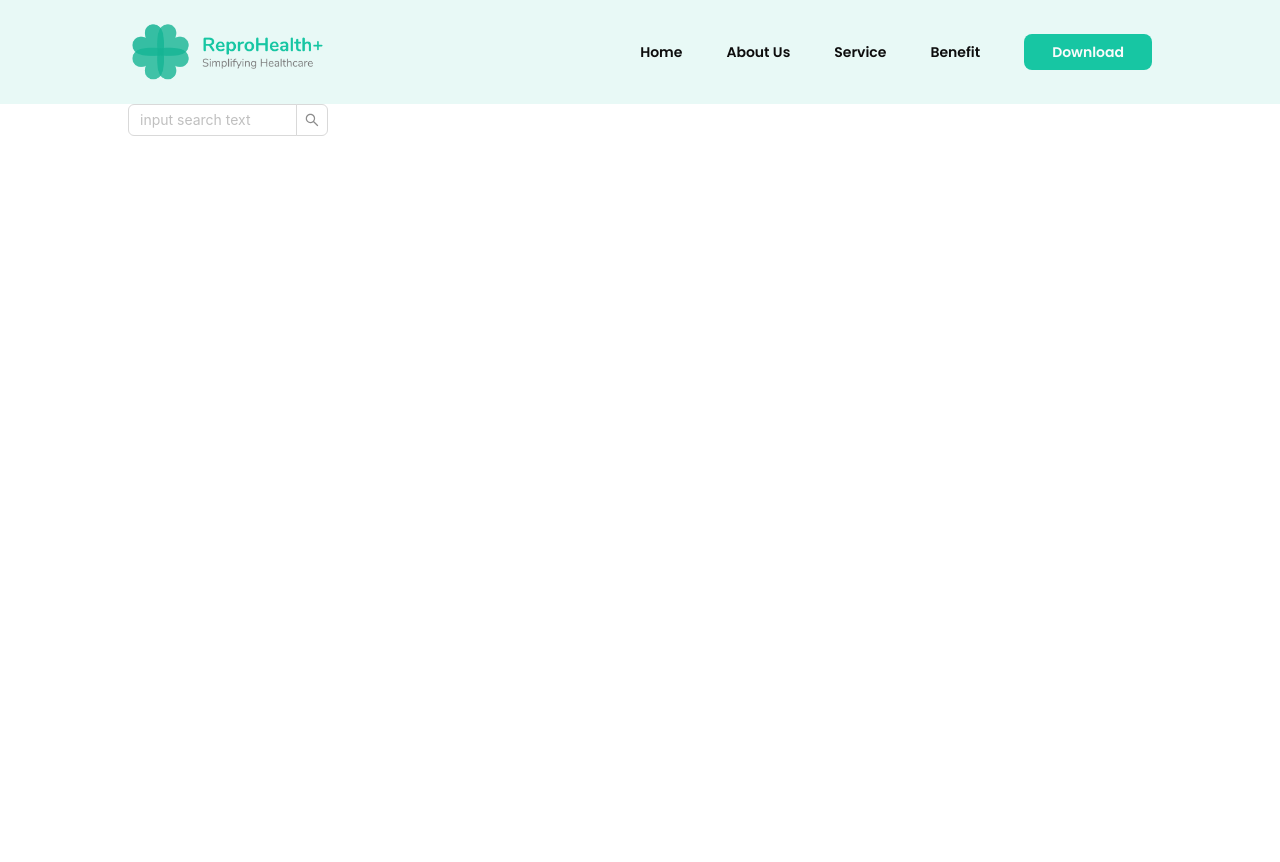
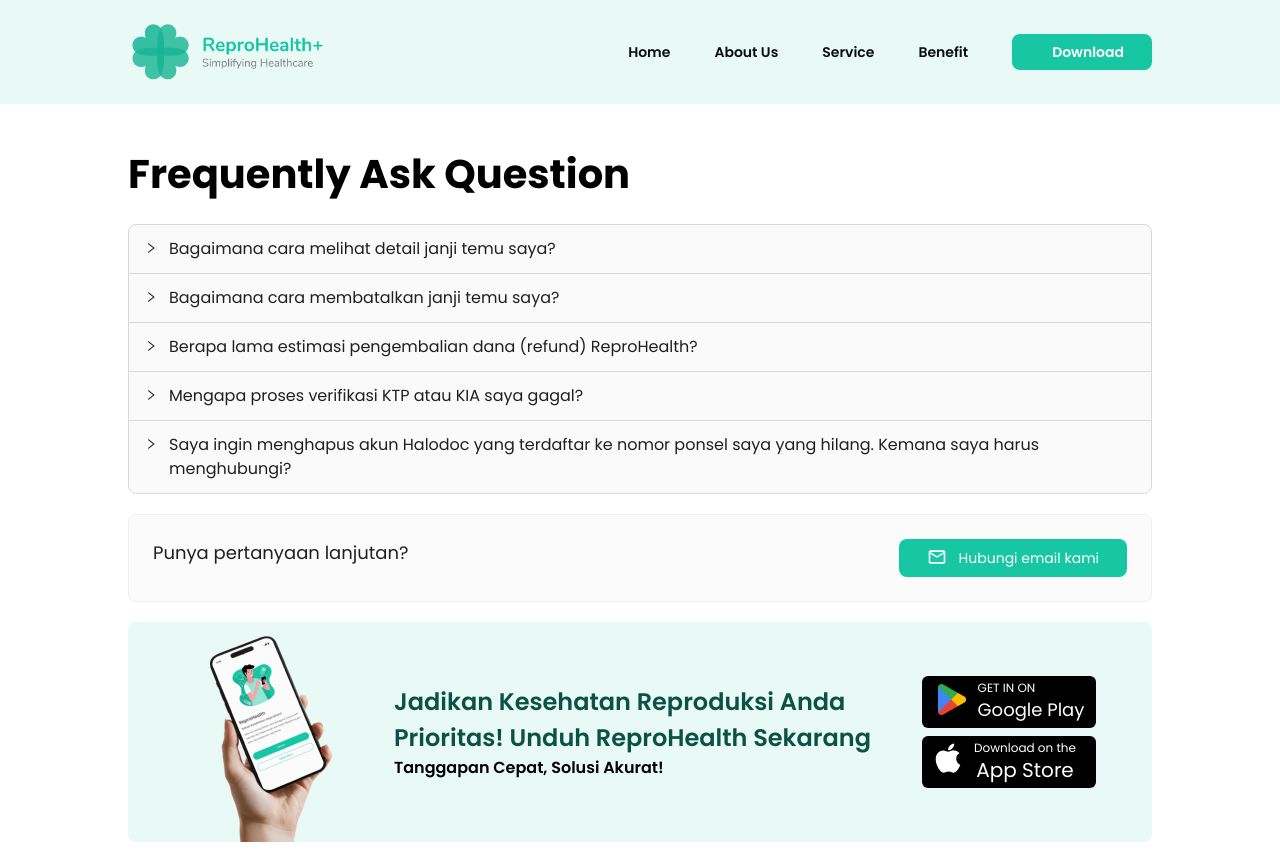
Before and after one commit to team-capstone-1/fe-repro-health, a React (Vite) app: page /faq in a window 1280 px wide. Before the commit the page ends 800 px from the top, so only its background shows below. Built offline with nearby package versions, Linux system fonts and the light colour scheme; the HTML template or start-up script is replaced by a standard one.

Commit message:
add faq page & base-container

```diff
--- a/src/components/layout-components/navbar.jsx
+++ b/src/components/layout-components/navbar.jsx
@@ -1,6 +1,7 @@
 import { useState } from "react";
 import { IoCloseSharp } from "react-icons/io5";
 import { GiHamburgerMenu } from "react-icons/gi";
+import { Link } from "react-router-dom";
 
 import logoReproHealth from "@/assets/logo-reprohealth.png";
 import Button from "@/components/shared-components/button";
@@ -14,15 +15,11 @@ export default function Navbar() {
 
   return (
     <nav className="w-full bg-green-50 sticky z-50 top-0 left-0 md:static">
-      <div
-        className={`justify-between z-10 py-5 px-2 sm:px-12 lg:px-[5.5rem] xl:px-32 2xl:px-[10.5rem] md:py-5 md:flex`}
-      >
+      <div className="justify-between z-10 py-5 base-container md:py-5 md:flex">
         <div className="flex items-center">
-          <img
-            src={logoReproHealth}
-            alt="logo"
-            className="w-32 sm:w-44 md:w-52 cursor-pointer"
-          />
+          <Link to="/">
+            <img src={logoReproHealth} alt="logo" className="w-32 sm:w-44 md:w-52 cursor-pointer" />
+          </Link>
         </div>
 
         <div>
@@ -45,34 +42,22 @@ export default function Navbar() {
       }`}
         >
           <li className="text-sm md:text-md md:my-0 hover:bg-green-50 mt-6 md:hover:bg-transparent">
-            <a
-              href="/#"
-              className={`hover:text-green-500 ms-16 md:ms-0 duration-100`}
-            >
+            <a href="/#" className="hover:text-green-500 ms-16 md:ms-0 duration-200">
               Home {isOpen}
             </a>
           </li>
           <li className="text-sm md:text-md md:my-0 hover:bg-green-50 mt-6 md:hover:bg-transparent">
-            <a
-              href="/#"
-              className={`hover:text-green-500 ms-16 md:ms-0 duration-100`}
-            >
+            <a href="/#" className="hover:text-green-500 ms-16 md:ms-0 duration-200">
               About Us
             </a>
           </li>
           <li className="text-sm md:text-md md:my-0 hover:bg-green-50 mt-6 md:hover:bg-transparent">
-            <a
-              href="/#"
-              className={`hover:text-green-500 ms-16 md:ms-0 duration-100`}
-            >
+            <a href="/#" className="hover:text-green-500 ms-16 md:ms-0 duration-200">
               Service
             </a>
           </li>
           <li className="text-sm md:text-md md:my-0 hover:bg-green-50 mt-6 md:hover:bg-transparent">
-            <a
-              href="/#"
-              className={`hover:text-green-500 ms-16 md:ms-0 duration-100`}
-            >
+            <a href="/#" className="hover:text-green-500 ms-16 md:ms-0 duration-200">
               Benefit
             </a>
           </li>
--- a/src/components/shared-components/Button.jsx
+++ b/src/components/shared-components/Button.jsx
@@ -1,9 +1,12 @@
 import React from "react";
 
-export default function Button({ text }) {
+export default function Button({ text, icon }) {
   return (
-    <button className="py-2 px-7 ms-16 md:ms-0 rounded-lg bg-green-500 hover:bg-green-600">
-      {text}
+    <button className="py-2 px-7 ms-16 md:ms-0 rounded-lg bg-green-500 hover:bg-green-600 text-white">
+      <div className="flex">
+        <span className="text-xl me-3">{icon}</span>
+        {text}
+      </div>
     </button>
   );
 }
--- a/src/components/shared-components/ButtonAppStore.jsx
+++ b/src/components/shared-components/ButtonAppStore.jsx
@@ -3,11 +3,11 @@ import { AiFillApple } from "react-icons/ai";
 
 export default function ButtonAppStore() {
   return (
-    <button className="flex p-1 ps-2 pe-4 rounded-md text-white bg-black ">
+    <button className="flex p-1 ps-2 pe-5 rounded-md text-white bg-black m-1">
       <span className="text-4xl">
         <AiFillApple />
       </span>
-      <span className="block">
+      <span className="block ms-2">
         <div className="text-[0.5rem] md:text-xs">Download on the</div>
         <div className="text-sm md:text-xl">App Store</div>
       </span>
--- a/src/components/shared-components/ButtonGooglePlay.jsx
+++ b/src/components/shared-components/ButtonGooglePlay.jsx
@@ -3,13 +3,13 @@ import logoGooglePlay from "@/assets/logo-google-play.png";
 
 export default function ButtonGooglePlay() {
   return (
-    <button className="flex p-1 ps-3 pe-4 rounded-md text-white bg-black ">
+    <button className="flex p-1 px-3 rounded-md text-white bg-black m-1">
       <span className="w-7 m-1">
         <img src={logoGooglePlay} alt="app-store" />
       </span>
       <span className="text-left ps-2">
-        <div className="text-[0.5rem] md:text-xs ">Get it on </div>
-        <div className="text-sm md:text-xl">Google Play</div>
+        <div className="text-[0.5rem] md:text-xs ">GET IN ON</div>
+        <div className="text-sm md:text-lg">Google Play</div>
       </span>
     </button>
   );
--- a/src/index.css
+++ b/src/index.css
@@ -4,39 +4,50 @@
 @tailwind components;
 @tailwind utilities;
 
+* {
+  font-family: "Poppins", sans-serif;
+}
+
+.base-container {
+  @apply w-full px-2 sm:px-12 lg:px-[5.5rem] xl:px-32 2xl:px-[10.5rem];
+}
+
+h1,
+h2,
+h3,
+h4,
+h5,
+h6,
+p {
+  line-height: 1.5;
+}
+
 h1 {
   font-size: 48px;
-  line-height: normal;
   font-weight: 700;
 }
 h2 {
   font-size: 40px;
-  line-height: normal;
   font-weight: 700;
 }
 h3 {
   font-size: 32px;
-  line-height: normal;
   font-weight: 600;
 }
 h4 {
   font-size: 24px;
-  line-height: normal;
   font-weight: 600;
 }
 h5 {
   font-size: 18px;
-  line-height: normal;
-  font-weight: 500;
+  font-weight: 400;
 }
 h6 {
   font-size: 14px;
-  line-height: normal;
   font-weight: 400;
 }
 p {
   font-size: 16px;
-  line-height: normal;
   font-weight: 400;
 }
 
--- a/src/routers/index.jsx
+++ b/src/routers/index.jsx
@@ -1,12 +1,12 @@
 import { Routes, Route } from "react-router-dom";
-import FAQ from "@/views/app-views/landing-page/misc/FAQ";
+import Faq from "../views/app-views/landing-page/misc/FAQ";
 import LandingPage from "../views/app-views/landing-page";
 
 export default function SetupRoutes() {
   return (
     <Routes>
       <Route path="/" element={<LandingPage />} />
-      <Route path="/faq" element={<FAQ />} />
+      <Route path="/faq" element={<Faq />} />
     </Routes>
   );
 }
--- a/src/views/app-views/landing-page/index.jsx
+++ b/src/views/app-views/landing-page/index.jsx
@@ -1,4 +1,4 @@
-import React from "react";
+// import React from "react";
 import doctorImg from "@/assets/doctor.svg";
 import ButtonGooglePlay from "@/components/shared-components/ButtonGooglePlay";
 import ButtonAppStore from "@/components/shared-components/ButtonAppStore";
@@ -11,14 +11,11 @@ export default function LandingPage() {
         <div className="container static grid grid-cols-1 lg:grid-cols-2 h-[34.6rem]">
           <div className="pt-5 md:w-[40rem] md:pt-20 z-10">
             <h3 className="text-green-500">ReproHealth</h3>
-            <h1 className="text-green-900">
-              Partner Terpercaya untuk Kesehatan Reproduksi Anda
-            </h1>
+            <h1 className="text-green-900">Partner Terpercaya untuk Kesehatan Reproduksi Anda</h1>
             <div className="md:w-[36rem]">
-              <p className="mt-8 text-xl font-medium text-grey-400">
-                Dengan akses mudah, informasi terpercaya, dan konsultasi yang
-                nyaman, kami hadir untuk membantu Anda dalam mengakses layanan
-                kesehatan reproduksi.
+              <p className="mt-8 text-lg font-medium text-grey-400">
+                Dengan akses mudah, informasi terpercaya, dan konsultasi yang nyaman, kami hadir
+                untuk membantu Anda dalam mengakses layanan kesehatan reproduksi.
               </p>
             </div>
             <div className="flex mt-16 gap-2 md:gap-10">
@@ -32,11 +29,7 @@ export default function LandingPage() {
               className="hidden sm:block sm:absolute sm:right-0 sm:-bottom-0 w-[36rem] h-[38rem]
             md:right-24 md:-bottom-0 lg:absolute lg:right-14 bg-doctor-header"
             ></div>
-            <img
-              src={doctorImg}
-              alt="doctor"
-              className="absolute right-2 -bottom-0 sm:hidden"
-            />
+            <img src={doctorImg} alt="doctor" className="absolute right-2 -bottom-0 sm:hidden" />
           </div>
         </div>
       </header>
--- a/src/views/app-views/landing-page/misc/FAQ.jsx
+++ b/src/views/app-views/landing-page/misc/FAQ.jsx
@@ -1,20 +1,87 @@
-import { Space, Input } from "antd";
-const { Search } = Input;
+// import React from "react";
+import { Collapse, Card } from "antd";
+import { MdOutlineEmail } from "react-icons/md";
 
-export default function FAQ() {
-  const onSearch = (value, _e, info) => console.log(info?.source, value);
+import HandPhone from "@/assets/hand-phone.png";
+
+import Button from "@/components/shared-components/button";
+import ButtonGooglePlay from "@/components/shared-components/ButtonGooglePlay";
+import ButtonAppStore from "@/components/shared-components/ButtonAppStore";
+
+const items = [
+  {
+    key: "1",
+    label: <p>Bagaimana cara melihat detail janji temu saya?</p>,
+    children: (
+      <>
+        <p className="mb-4">Ikuti langkah berikut untuk melihat detail janji temu kamu:</p>
+        <p>1. Pilih &apos;Riwayat&apos; pada menu bagian bawah layar. </p>
+        <p>2. Pilih janji temu untuk melihat detailnya.</p>
+      </>
+    ),
+  },
+  {
+    key: "2",
+    label: <p>Bagaimana cara membatalkan janji temu saya?</p>,
+  },
+  {
+    key: "3",
+    label: <p>Berapa lama estimasi pengembalian dana (refund) ReproHealth?</p>,
+  },
+  {
+    key: "4",
+    label: <p>Mengapa proses verifikasi KTP atau KIA saya gagal?</p>,
+  },
+  {
+    key: "5",
+    label: (
+      <p>
+        Saya ingin menghapus akun Halodoc yang terdaftar ke nomor ponsel saya yang hilang. Kemana
+        saya harus menghubungi?
+      </p>
+    ),
+  },
+];
+
+export default function Faq() {
   return (
     <>
-      <div className="container">
-        <Space direction="vertical">
-          <Search
-            placeholder="input search text"
-            onSearch={onSearch}
-            style={{
-              width: 200,
-            }}
-          />
-        </Space>
+      <div className="py-5 base-container">
+        <h2 className="py-5">Frequently Ask Question</h2>
+        <Collapse accordion items={items} />
+
+        <Card className="bg-grey-10 my-5">
+          <div className="grid grid-cols-6 gap-4">
+            <div className="col-start-1 col-end-3 md:col-end-4">
+              <h5>Punya pertanyaan lanjutan?</h5>
+            </div>
+            <div className="col-end-7 col-span-2 md:col-span-3 grid justify-items-end">
+              <Button text="Hubungi email kami" icon={<MdOutlineEmail />} />
+            </div>
+          </div>
+        </Card>
+
+        <div className="bg-green-50 rounded-lg px-5">
+          <div className="grid grid-cols-8">
+            <div className="justify-self-center pb-0 col-span-2 lg:col-span-2 invisible md:visible">
+              <img src={HandPhone} alt="" />
+            </div>
+            <div className="self-center col-span-6">
+              <div className="grid grid-cols-6">
+                <div className="col-span-4 md:col-span-6 lg:col-span-4 self-center">
+                  <h4 className="text-green-900 font-semibold">
+                    Jadikan Kesehatan Reproduksi Anda Prioritas! Unduh ReproHealth Sekarang
+                  </h4>
+                  <p className="font-semibold">Tanggapan Cepat, Solusi Akurat!</p>
+                </div>
+                <div className="col-span-2 md:col-span-6 lg:col-span-2 flex flex-wrap self-center place-content-center">
+                  <ButtonGooglePlay />
+                  <ButtonAppStore />
+                </div>
+              </div>
+            </div>
+          </div>
+        </div>
       </div>
     </>
   );
```
Also changed, not shown: src/assets/hand-phone.png (added).
